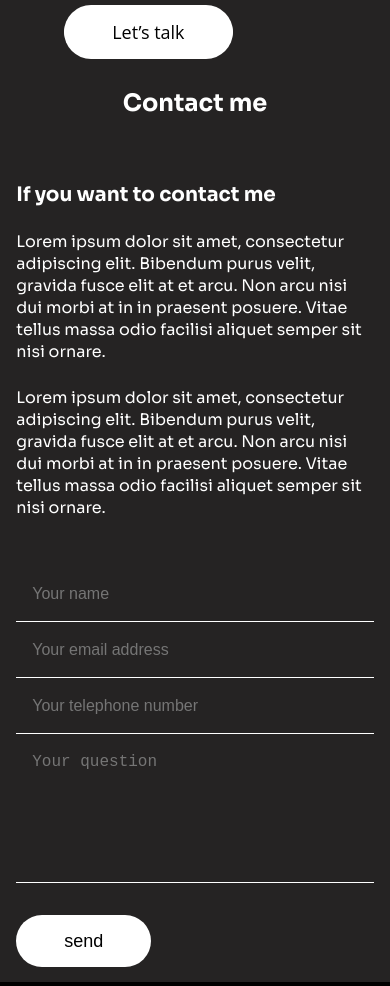
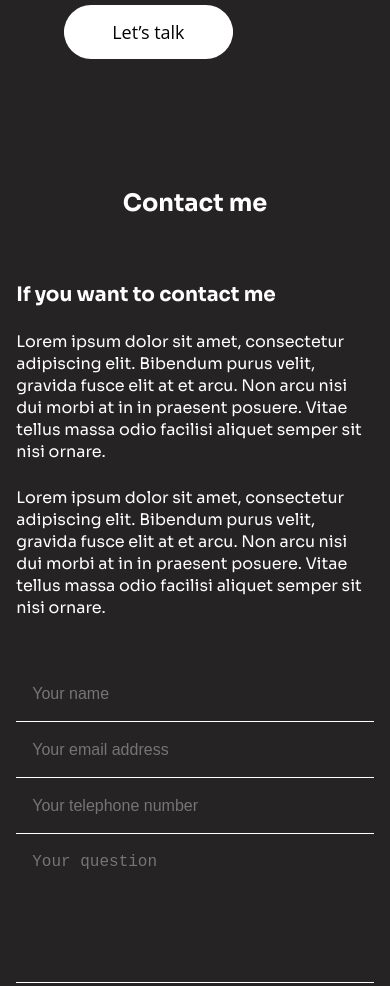
Before and after one commit to BIA97/pav, a plain HTML site: page index.html in a window 390 px wide. Shown: the part 2480-3466 px from the top of the page. Drawn offline with Linux system fonts and the light colour scheme.

Commit message:
Update style.css

```diff
--- a/css/style.css
+++ b/css/style.css
@@ -412,6 +412,9 @@ body {
   .cards__img {
     width: 100%;
   }
+  .contact {
+    padding: 100px 0;
+  }
   .answer {
     -ms-flex-wrap: wrap;
         flex-wrap: wrap;
```
